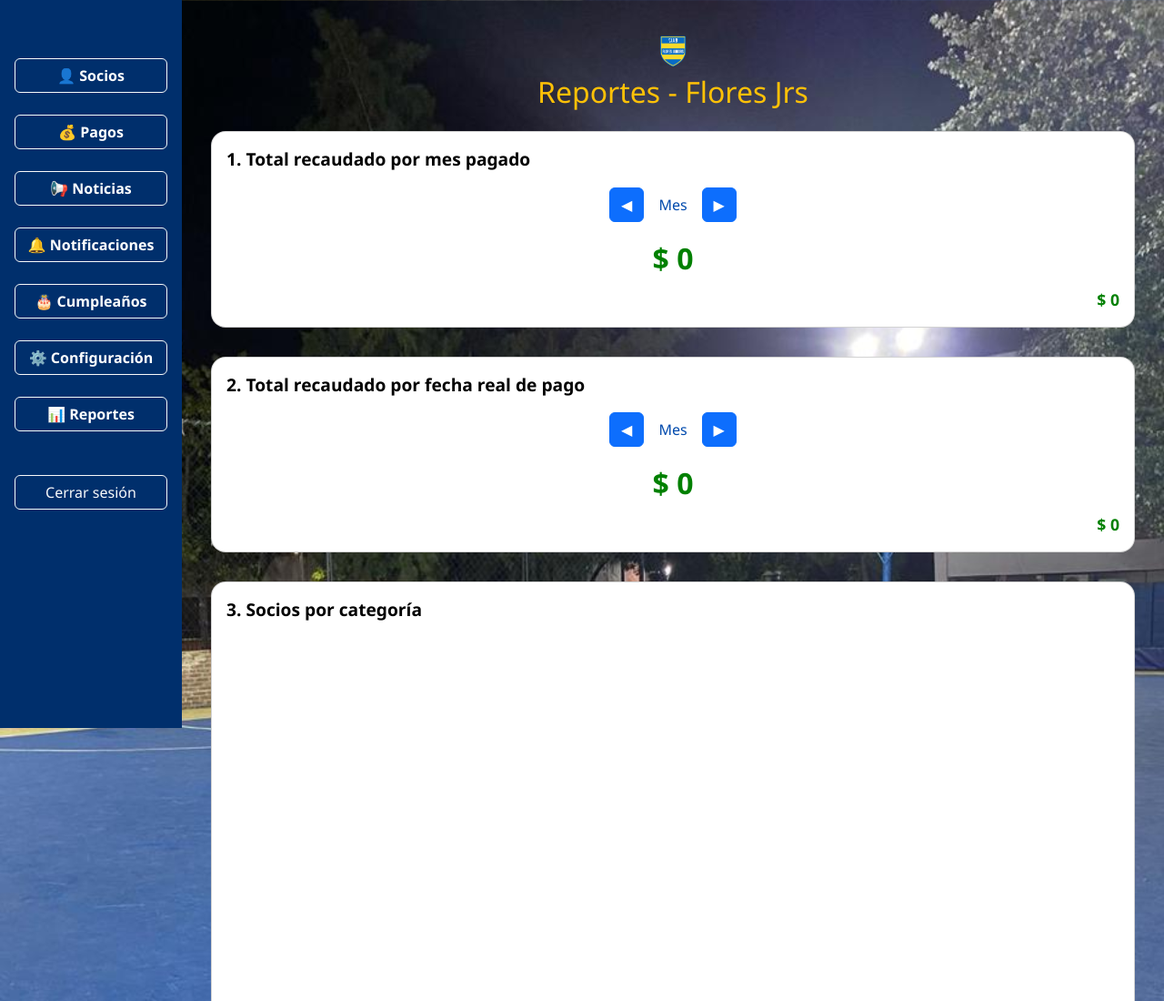
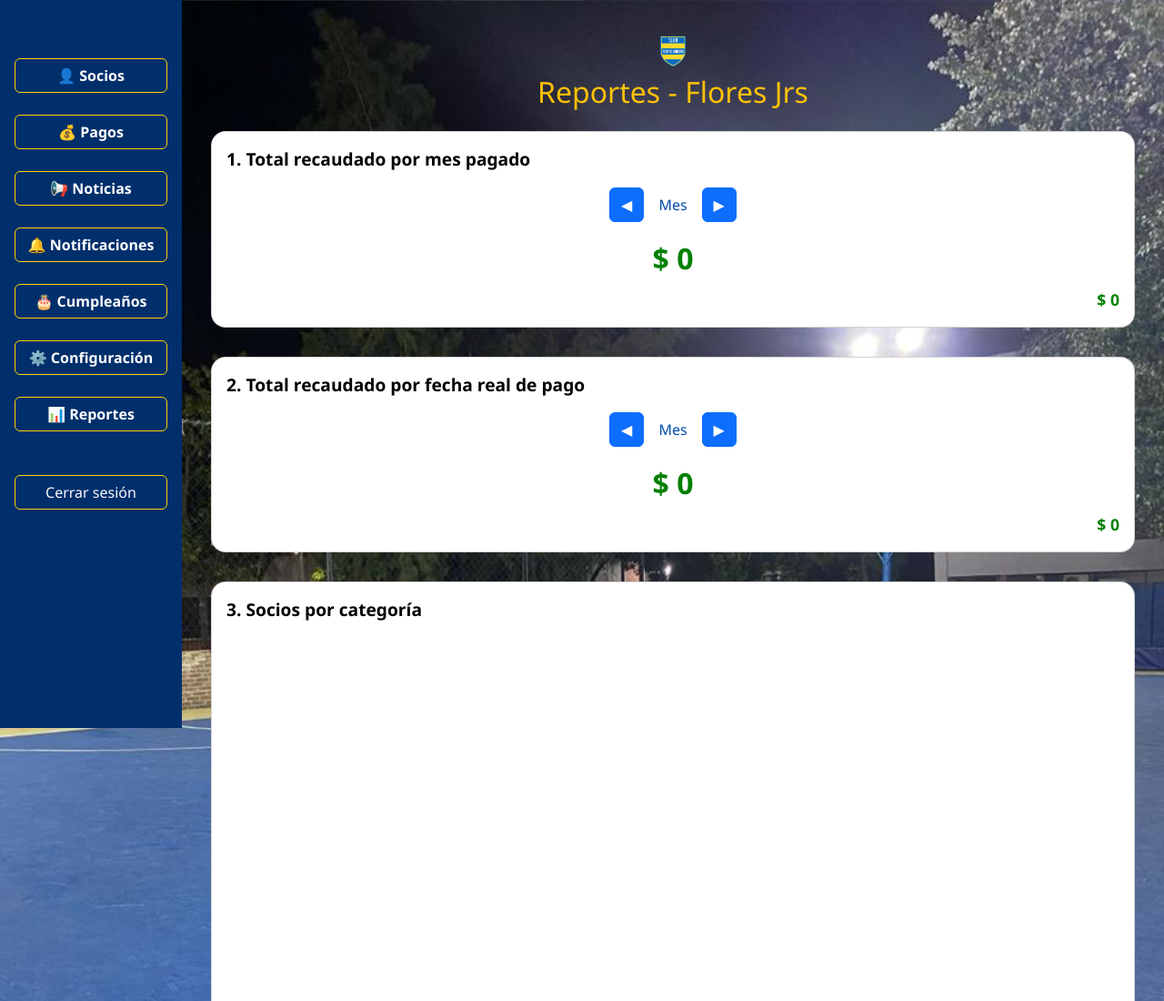
Before and after one commit to todosobremiclub/floresjrs-backend, a website: page public/admin-panel/reportes.html in a window 1280 px wide. Shown: the top 1100 px of the page at 91% size. Drawn offline with nearby package versions, Linux system fonts and the light colour scheme; no server answers; sample sign-in values are in the browser's storage.

Commit message:
UI: Borde amarillo en botones del sidebar y mejoras estilo

```diff
--- a/public/admin-panel/reportes.html
+++ b/public/admin-panel/reportes.html
@@ -37,6 +37,17 @@
     text-decoration: none;
     font-weight: bold;
   }
+
+/* 🔧 Borde amarillo para todos los botones outline-light del sidebar */
+.sidebar .btn-outline-light {
+  border-color: #FFD500 !important;
+}
+
+/* Opcional: efecto hover */
+.sidebar .btn-outline-light:hover {
+  background-color: #FFD500 !important;
+  color: black !important;
+}
 
   .main-content {
     margin-left: 200px;
```
